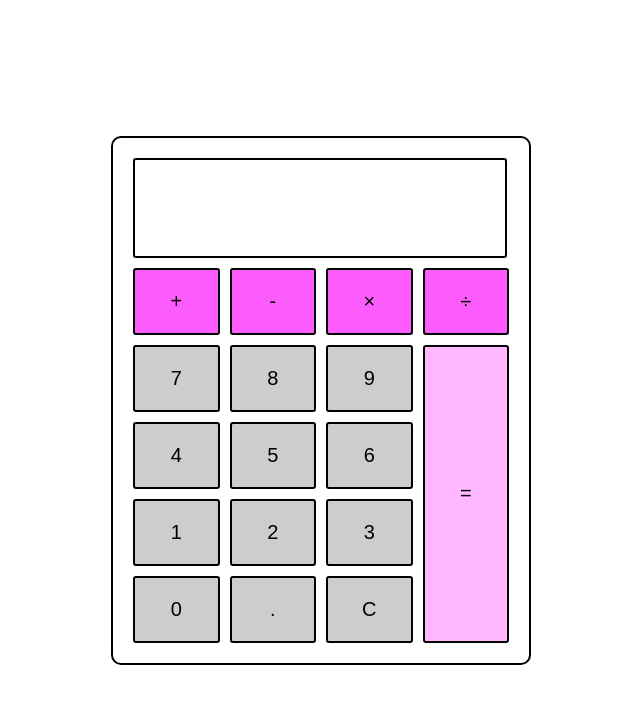
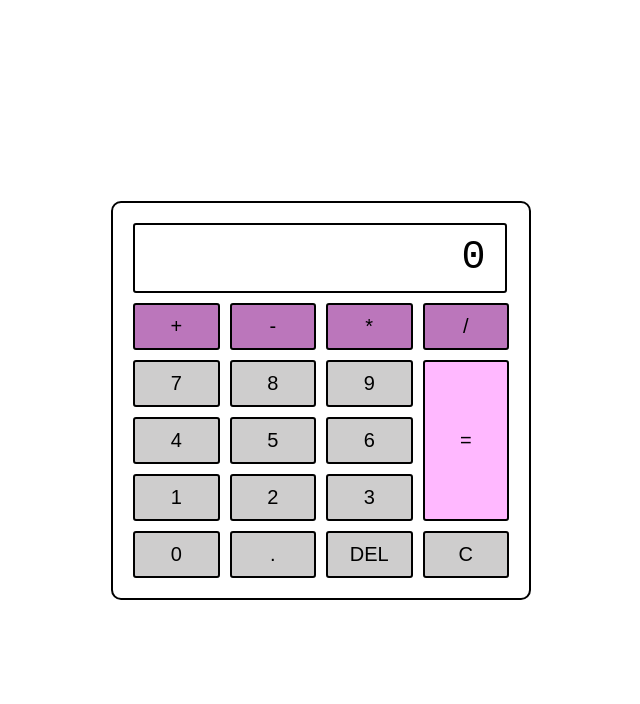
Before and after one commit to jethrosweb/calculator, a plain HTML site: page index.html in a window 1280 px wide. Shown: the whole page, without its empty margins (319-959 px from the left). Drawn offline with Linux system fonts and the light colour scheme.

Commit message:
Completed

```diff
--- a/index.html
+++ b/index.html
@@ -12,27 +12,32 @@
     <div class="container">
         <div class="calculator">
 
-            <div class="calculator-input">
-                <input type="number" />
+            <div class="calculator-display">
+                <p id="display">0</p>
             </div>
 
             <div class="calculator-buttons">
                 <button class="calc-btn operators">+</button>
                 <button class="calc-btn operators">-</button>
-                <button class="calc-btn operators">&times</button>
-                <button class="calc-btn operators">&divide</button>
-                <button class="calc-btn">7</button>
-                <button class="calc-btn">8</button>
-                <button class="calc-btn">9</button>
-                <button class="calc-btn equals">=</button>
-                <button class="calc-btn">4</button>
-                <button class="calc-btn">5</button>
-                <button class="calc-btn">6</button>
-                <button class="calc-btn">1</button>
-                <button class="calc-btn">2</button>
-                <button class="calc-btn">3</button>
-                <button class="calc-btn">0</button>
+                <button class="calc-btn operators">*</button>
+                <button class="calc-btn operators">/</button>
+
+                <button class="calc-btn numbers">7</button>
+                <button class="calc-btn numbers">8</button>
+                <button class="calc-btn numbers">9</button>
+                <button class="calc-btn operators equals">=</button>
+
+                <button class="calc-btn numbers">4</button>
+                <button class="calc-btn numbers">5</button>
+                <button class="calc-btn numbers">6</button>
+
+                <button class="calc-btn numbers">1</button>
+                <button class="calc-btn numbers">2</button>
+                <button class="calc-btn numbers">3</button>
+
+                <button class="calc-btn numbers">0</button>
                 <button class="calc-btn">.</button>
+                <button class="calc-btn">DEL</button>
                 <button class="calc-btn">C</button>
             </div>
 
--- a/script.js
+++ b/script.js
@@ -0,0 +1,42 @@
+const buttons = document.getElementsByClassName('calc-btn')
+
+function getInputValue() {
+    let input = event.target.innerText
+    displayValue(input)
+}
+
+for (let i = 0; i < buttons.length; i++) {
+    buttons[i].setAttribute("onclick", 'getInputValue()')
+}
+
+function displayValue(val) {
+    const display = document.getElementById("display")
+    let current = display.innerHTML
+
+    if (display.innerHTML == "0") {
+        if (val != "C" && val != "DEL") {
+            display.innerHTML = ""
+            display.innerHTML += val
+        }
+    } else {
+        if (val == "DEL") {
+            display.innerHTML = current.slice(0,-1)
+            if (display.innerHTML.length < 1) {
+                display.innerHTML = "0"
+            }
+        }
+
+        if (val != "C" && val != "DEL" && val != "=") {
+            display.innerHTML += val
+        }
+
+        if (val == "C") {
+            display.innerHTML = "0"
+        }
+
+        if (val == "=") {
+            let result = display.innerHTML;
+            display.innerHTML = (eval(result)).toFixed(2)
+        }
+    }
+}
--- a/style.css
+++ b/style.css
@@ -8,6 +8,7 @@
     display: flex;
     align-items: center;
     justify-content: center;
+    background-color: white;
 }
 
 .calculator {
@@ -18,14 +19,14 @@
     background-color: transparent;
 }
 
-.calculator-input input {
+.calculator-display p {
     position: relative;
     left: 20px;
     top: 20px;
     margin-bottom: 10px;
     padding: 10px 20px;
     width: 90%;
-    height: 100px;
+    height: 70px;
 
     border: 2px solid black;
     border-radius: 3px;
@@ -43,16 +44,16 @@
     display: grid;
     grid-template-columns: repeat(4, 1fr);
     grid-gap: 10px;
-
 }
 
 .calc-btn {
     border: 2px solid black;
     border-radius: 3px;
-    padding: 20px;
+    padding: 10px;
     cursor: pointer;
     font-size: 20px;
     background-color: rgb(206, 205, 205);
+    transition: .2s all linear;
 }
 
 .calc-btn:hover {
@@ -60,15 +61,15 @@
 }
 
 .operators {
-    background-color: rgb(253, 92, 253);
+    background-color: rgb(187, 118, 187);
 }
 
 .operators:hover {
-    background-color: rgb(255, 50, 255);
+    background-color: rgb(185, 77, 185);
 }
 
 .equals {
-    grid-row: span 4;
+    grid-row: span 3;
     background-color: rgb(255, 184, 255);
 }
 
```
Also changed, not shown: 1 other file.
